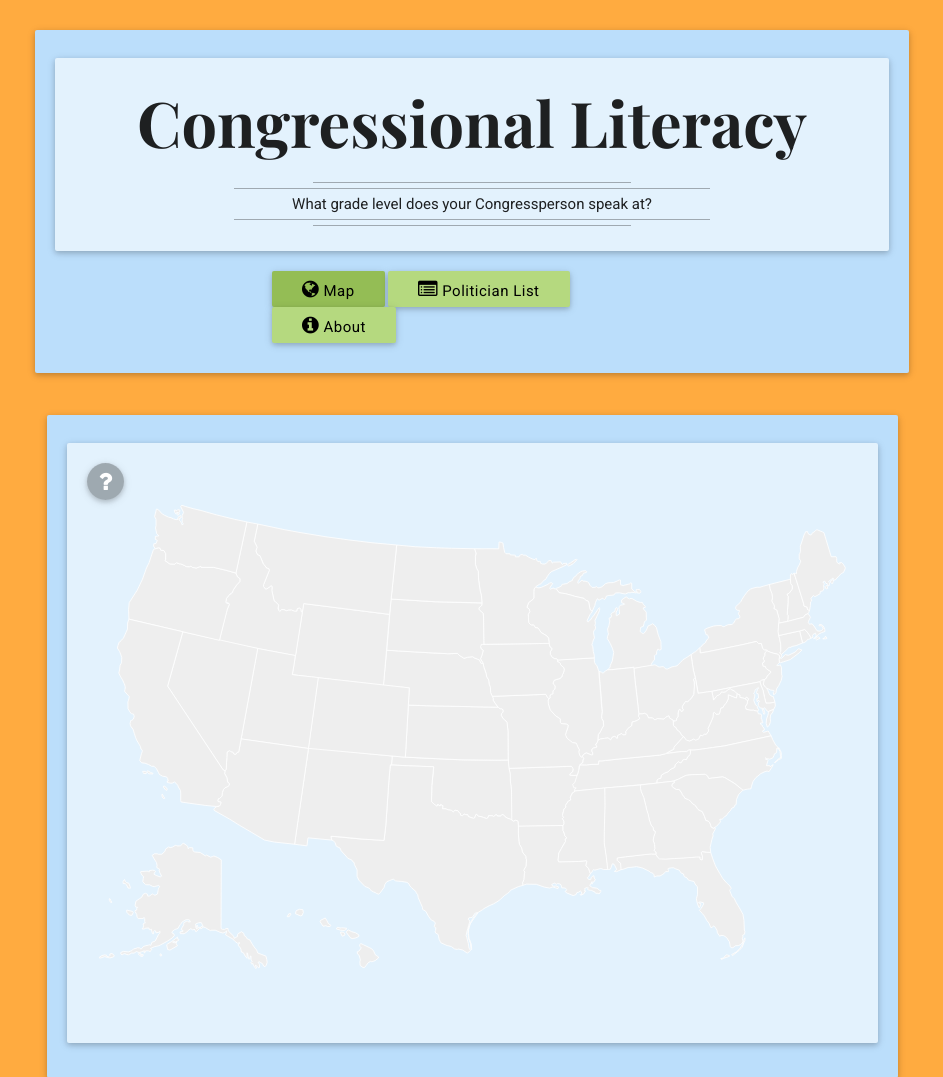
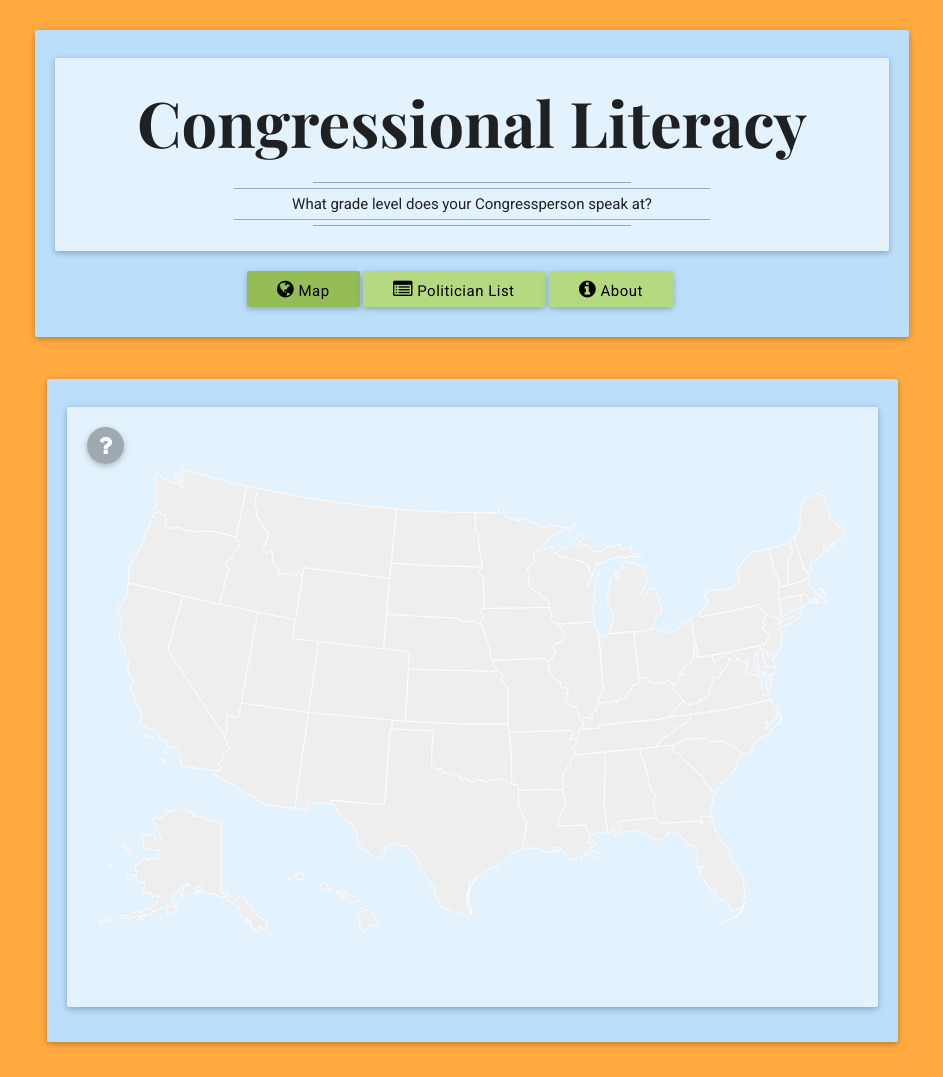
Before and after one commit to moxpower/congress-reading-level, a Flask app: template templates/index.html in a window 1280 px wide. Shown: the top 1077 px of the page, without its empty margins (168-1111 px from the left). Run offline with Flask 2, Linux system fonts and the light colour scheme; the template is opened without the code that fills it, so the values that code supplies are empty; some libraries are stand-ins or nearby versions; some web fonts are replaced.

Commit message:
screenshot updated

```diff
--- a/static/css/style.css
+++ b/static/css/style.css
@@ -78,7 +78,7 @@ h3.headers {
 NAVBAR
 -----------*/
 #nav {
-	width: 400px;
+	width: 450px;
 	margin: 20px auto 10px;
 	padding: 0;
 }
```
Also changed, not shown: screenshot.png.
